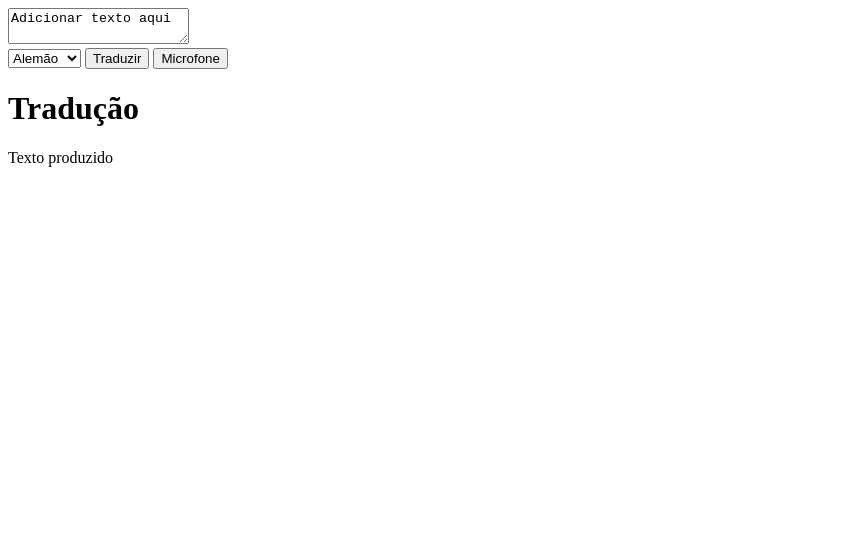
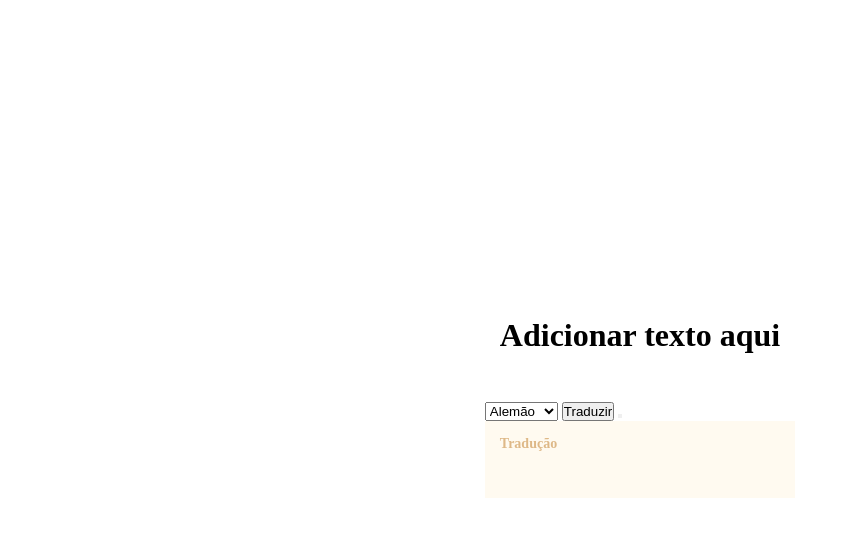
Before and after one commit to maricostaaq/vsc, a plain HTML site: page index.html in a window 1280 px wide. Shown: the whole page, without its empty margins (0-850 px from the left). Drawn offline with Linux system fonts and the light colour scheme.

Commit message:
Add files via upload

```diff
--- a/index.html
+++ b/index.html
@@ -1,28 +1,34 @@
 <!DOCTYPE html>
 <html lang="en">
+
 <head>
     <meta charset="UTF-8">
     <meta name="viewport" content="width=device-width, initial-scale=1.0">
-    <title>vsc tradutor</title>
+    <title>Tradutor</title>
+    <link rel="stylesheet" href="style.css">
 </head>
+
 <body>
-    <div class="CaixaApp">
-        <textarea class="texto">Adicionar texto aqui</textarea>
+
+
+    <div class="caixaApp">
+        <h1 class="texto">Adicionar texto aqui</h1>
         <div class="caixa-interna">
             <select class="idioma">
                 <option>Alemão</option>
-                <option>Ingles</option>
-                <option>Japonês</option>
+                <option>ingles</option>
+                <option>Japones</option>
             </select>
             <button>Traduzir</button>
-            <button>Microfone</button>
+            <button></button>
         </div>
-        <div class="traducao">
+        <div class="tradução">
             <h1 class="titulo-traducao">Tradução</h1>
-            <p class="traducao">Texto produzido</p>
+            <p class="traducao">Texto Traduzido</p>
         </div>
     </div>
 
-<script src="app.js"></script>
+    <script src="app.js"></script>
 </body>
+
 </html>
```
